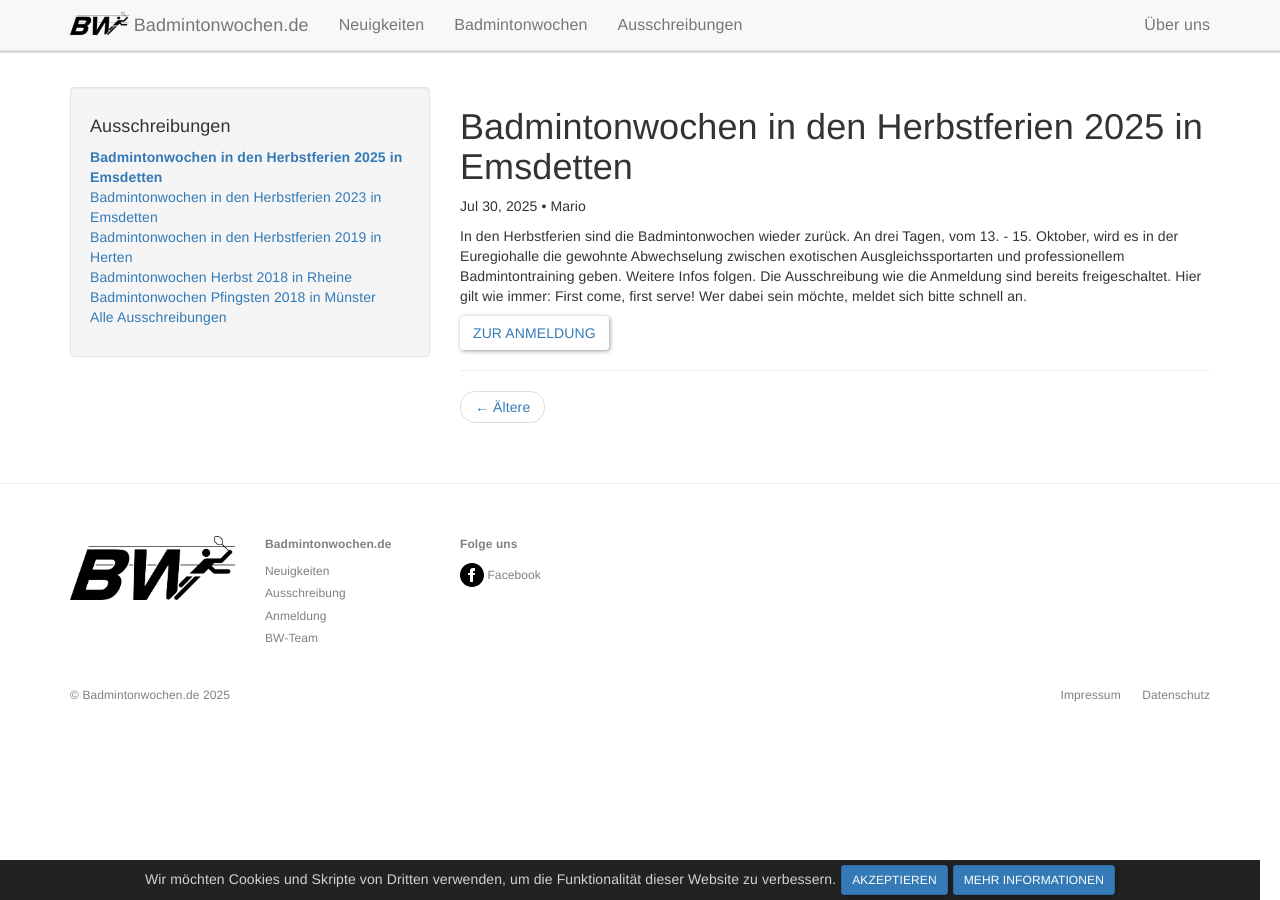
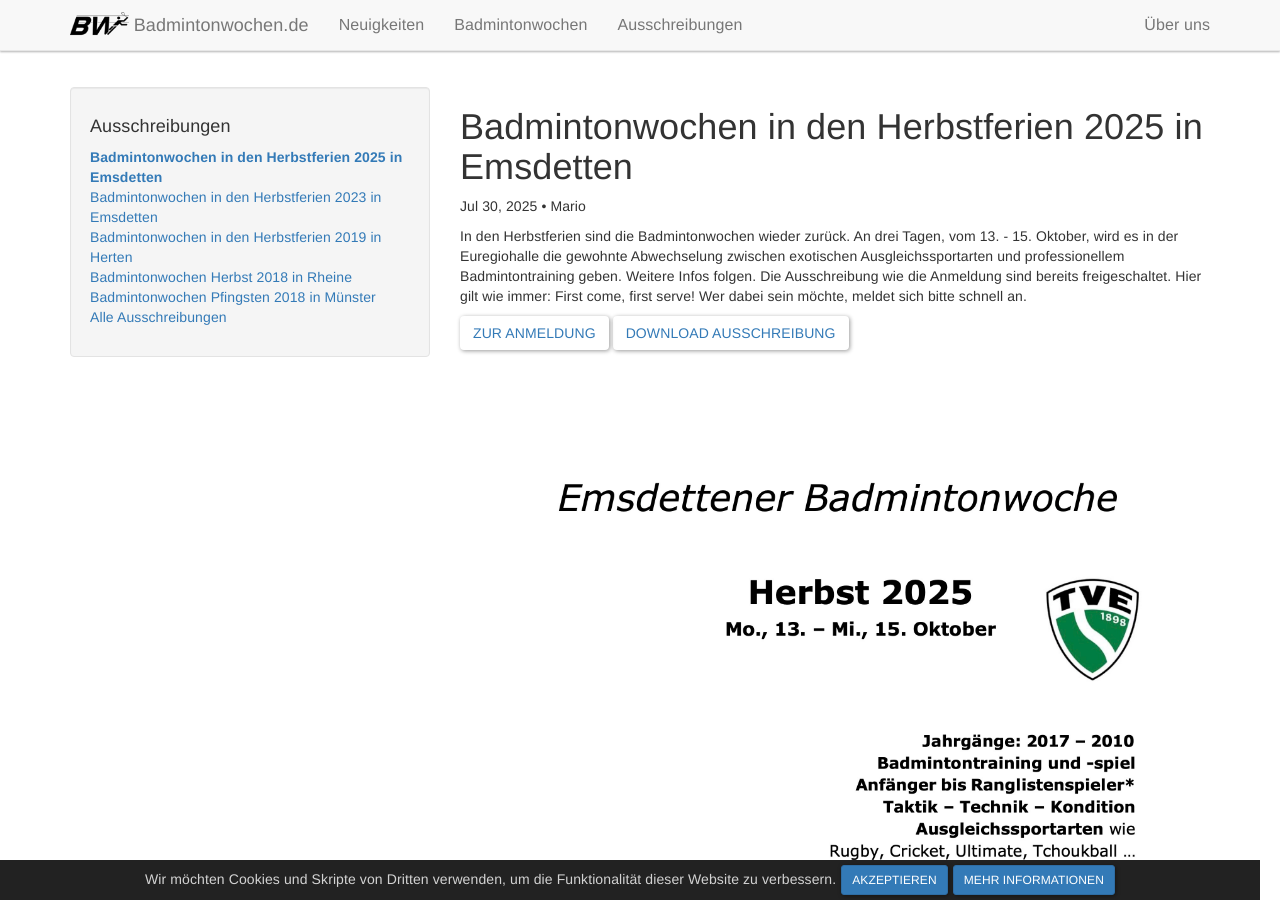
Before and after one commit to mariopesch/badmintonwochen.de, a Jekyll site: the page built from _posts/2025-07-30-herbst_emsdetten25.md, in a window 1280 px wide and 900 px high. Built offline with Jekyll 4.4.1, drawn with Linux system fonts in a browser that asks for light colours; nearby versions of some CDN libraries.

Commit message:
add flyer and image

```diff
--- a/_posts/2025-07-30-herbst_emsdetten25.md
+++ b/_posts/2025-07-30-herbst_emsdetten25.md
@@ -12,3 +12,6 @@ lang: de
 In den Herbstferien sind die Badmintonwochen wieder zurück. An drei Tagen, vom 13. - 15. Oktober, wird es in der Euregiohalle die gewohnte Abwechselung zwischen exotischen Ausgleichssportarten und professionellem Badmintontraining geben. Weitere Infos folgen. Die Ausschreibung wie die Anmeldung sind bereits freigeschaltet. Hier gilt wie immer: First come, first serve! Wer dabei sein möchte, meldet sich bitte schnell an.
 
 <a class="btn" href="https://forms.office.com/e/6KYKhRwh0R?embed=true" target="_blank">Zur Anmeldung</a>
+<a class="btn" href="/docs/ebw-Flyer-2025.pdf" target="_blank">Download Ausschreibung</a>
+
+{% include image.html image=page.image1 %}
```
Also changed, not shown: img/ausschreibung/ebw_2025.jpg (added), 1 other file.
